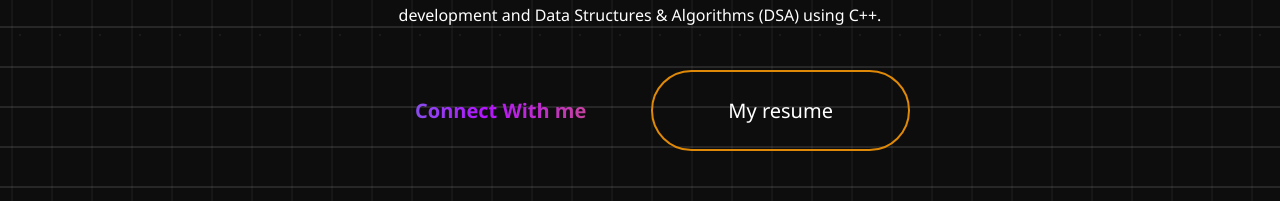
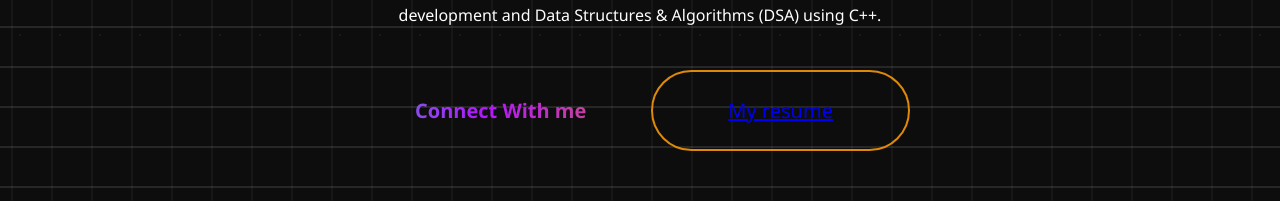
Before and after one commit to vivek-mishra12/frontent-portfolio, a React (Vite) app: page / in a window 1280 px wide. Shown: the part 745-946 px from the top of the page. Built offline with nearby package versions, Linux system fonts and the light colour scheme.

Commit message:
Update Hero.jsx
changed

```diff
--- a/src/Components/Hero/Hero.jsx
+++ b/src/Components/Hero/Hero.jsx
@@ -11,7 +11,14 @@
         <p>I’m a developer with growing experience in both MERN stack development and Data Structures & Algorithms (DSA) using C++. </p>
         <div className="hero-action">
             <div ><AnchorLink className="hero-connect" offset={50} href='#contact'>Connect With me </AnchorLink></div>
-            <div className="hero-resume">My resume</div>
+   <a
+              href="https://drive.google.com/file/d/1VouE_Ke_BSvi9J4s7Ugky5MLX9k7XHKC/view"
+               className="hero-resume"
+              target="_blank"
+             rel="noopener noreferrer"
+  >
+    My resume
+  </a>
         </div>
     </div>
 
```
